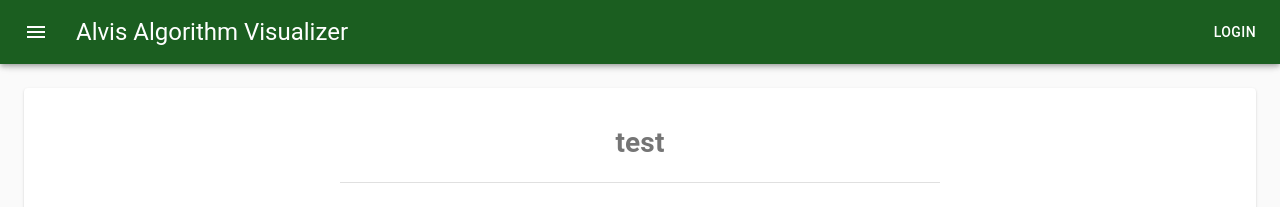
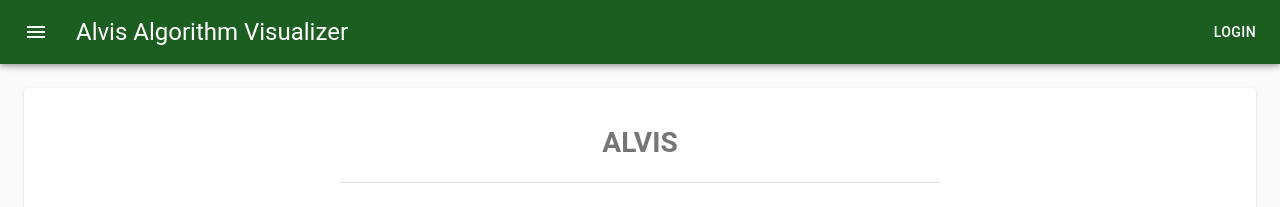
Before and after one commit to rblocker1017/Alvis-rblocker, a React (Create React App) app: page / in a window 1280 px wide. Shown: the top 207 px of the page. Built offline with nearby package versions, Linux system fonts and the light colour scheme.

Commit message:
fixed messup

```diff
--- a/src/pages/Welcome.js
+++ b/src/pages/Welcome.js
@@ -41,7 +41,7 @@ export default function Welcome() {
                     <Grid container alignItems={"center"} direction={"column"}>
                         <Grid item>
                             <h1>
-                                test
+                                ALVIS
                             </h1>
                         </Grid>
                         <Grid item className={classes.divider}>
```
